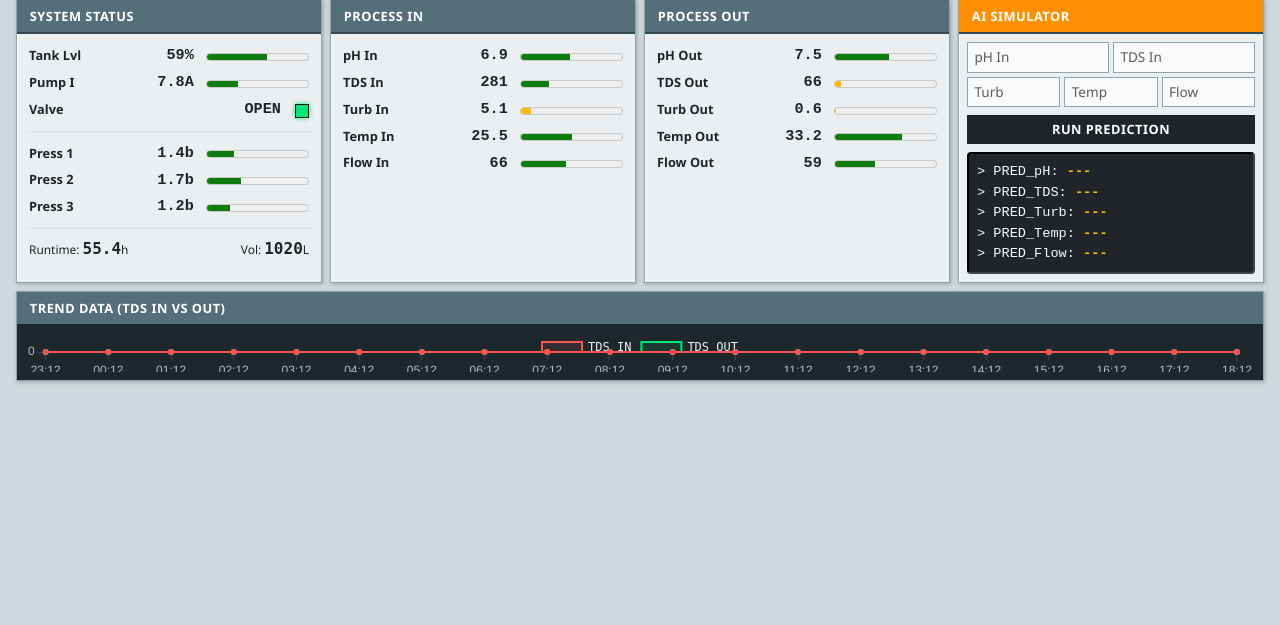
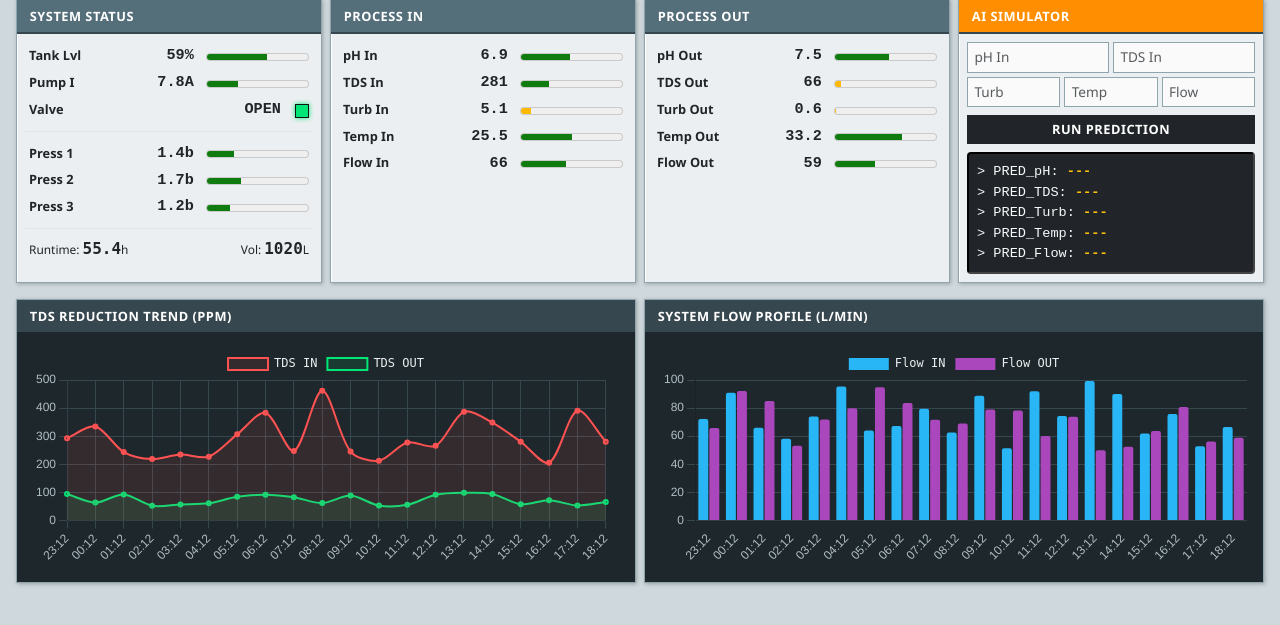
Before and after one commit to krishvariya/aquacore, a Flask app: page / in a window 1280 px wide. Shown: the part 72-697 px from the top of the page. Run offline with Flask 3, Linux system fonts and the light colour scheme; data comes from the database, SQL or seed files in the repository.

Commit message:
Fix squashed chart, replace with dual full-height charts

```diff
--- a/static/js/script.js
+++ b/static/js/script.js
@@ -69,6 +69,9 @@ async function fetchLatestData() {
     }
 }
 
+let tdsChartInstance = null;
+let flowChartInstance = null;
+
 async function fetchHistoryData() {
     try {
         const response = await fetch('/api/data/history');
@@ -82,12 +85,15 @@ async function fetchHistoryData() {
         const tdsIn = data.map(d => d.TDS_in);
         const tdsOut = data.map(d => d.TDS_out);
 
-        const ctx = document.getElementById('historyChart').getContext('2d');
-        if (chartInstance) {
-            chartInstance.destroy();
+        const flowIn = data.map(d => d.Flow_in);
+        const flowOut = data.map(d => d.Flow_out);
+
+        // --- TDS CHART (Line) ---
+        const ctxTds = document.getElementById('tdsChart').getContext('2d');
+        if (tdsChartInstance) {
+            tdsChartInstance.destroy();
         }
-
-        chartInstance = new Chart(ctx, {
+        tdsChartInstance = new Chart(ctxTds, {
             type: 'line',
             data: {
                 labels: labels,
@@ -99,7 +105,7 @@ async function fetchHistoryData() {
                         backgroundColor: 'rgba(255, 82, 82, 0.1)',
                         borderWidth: 2,
                         pointRadius: 2,
-                        tension: 0.2,
+                        tension: 0.3,
                         fill: true
                     },
                     {
@@ -109,7 +115,7 @@ async function fetchHistoryData() {
                         backgroundColor: 'rgba(0, 230, 118, 0.1)',
                         borderWidth: 2,
                         pointRadius: 2,
-                        tension: 0.2,
+                        tension: 0.3,
                         fill: true
                     }
                 ]
@@ -119,23 +125,49 @@ async function fetchHistoryData() {
                 maintainAspectRatio: false,
                 color: '#eceff1',
                 scales: {
-                    x: {
-                        ticks: { color: '#b0bec5' },
-                        grid: { color: '#37474f' }
-                    },
-                    y: {
-                        beginAtZero: true,
-                        ticks: { color: '#b0bec5' },
-                        grid: { color: '#37474f' }
-                    }
+                    x: { ticks: { color: '#b0bec5' }, grid: { color: '#37474f' } },
+                    y: { beginAtZero: true, ticks: { color: '#b0bec5' }, grid: { color: '#37474f' } }
                 },
-                plugins: {
-                    legend: {
-                        labels: { color: '#eceff1', font: { family: 'monospace' } }
-                    }
-                }
+                plugins: { legend: { labels: { color: '#eceff1', font: { family: 'monospace' } } } }
             }
         });
+
+        // --- FLOW CHART (Bar) ---
+        const ctxFlow = document.getElementById('flowChart').getContext('2d');
+        if (flowChartInstance) {
+            flowChartInstance.destroy();
+        }
+        flowChartInstance = new Chart(ctxFlow, {
+            type: 'bar',
+            data: {
+                labels: labels,
+                datasets: [
+                    {
+                        label: 'Flow IN',
+                        data: flowIn,
+                        backgroundColor: '#29b6f6',
+                        borderRadius: 2
+                    },
+                    {
+                        label: 'Flow OUT',
+                        data: flowOut,
+                        backgroundColor: '#ab47bc',
+                        borderRadius: 2
+                    }
+                ]
+            },
+            options: {
+                responsive: true,
+                maintainAspectRatio: false,
+                color: '#eceff1',
+                scales: {
+                    x: { ticks: { color: '#b0bec5' }, grid: { display: false } },
+                    y: { beginAtZero: true, ticks: { color: '#b0bec5' }, grid: { color: '#37474f' } }
+                },
+                plugins: { legend: { labels: { color: '#eceff1', font: { family: 'monospace' } } } }
+            }
+        });
+
     } catch (e) {
         console.error('Error fetching history:', e);
     }
--- a/templates/index.html
+++ b/templates/index.html
@@ -102,12 +102,23 @@
             </div>
         </div>
 
-        <div class="row g-2">
-            <div class="col-12">
-                <div class="card">
-                    <div class="card-header border-bottom-0">Trend Data (TDS In vs Out)</div>
-                    <div class="card-body p-2" style="background: #1e272b;">
-                        <canvas id="historyChart" height="40"></canvas>
+        <div class="row g-2 mt-1">
+            <!-- Left Chart: TDS Trend -->
+            <div class="col-md-6">
+                <div class="card h-100">
+                    <div class="card-header border-bottom-0" style="background-color: #37474f !important;">TDS Reduction Trend (PPM)</div>
+                    <div class="card-body p-3" style="background: #1e272b; height: 250px;">
+                        <canvas id="tdsChart"></canvas>
+                    </div>
+                </div>
+            </div>
+
+            <!-- Right Chart: Flow Trend -->
+            <div class="col-md-6">
+                <div class="card h-100">
+                    <div class="card-header border-bottom-0" style="background-color: #37474f !important;">System Flow Profile (L/min)</div>
+                    <div class="card-body p-3" style="background: #1e272b; height: 250px;">
+                        <canvas id="flowChart"></canvas>
                     </div>
                 </div>
             </div>
```
